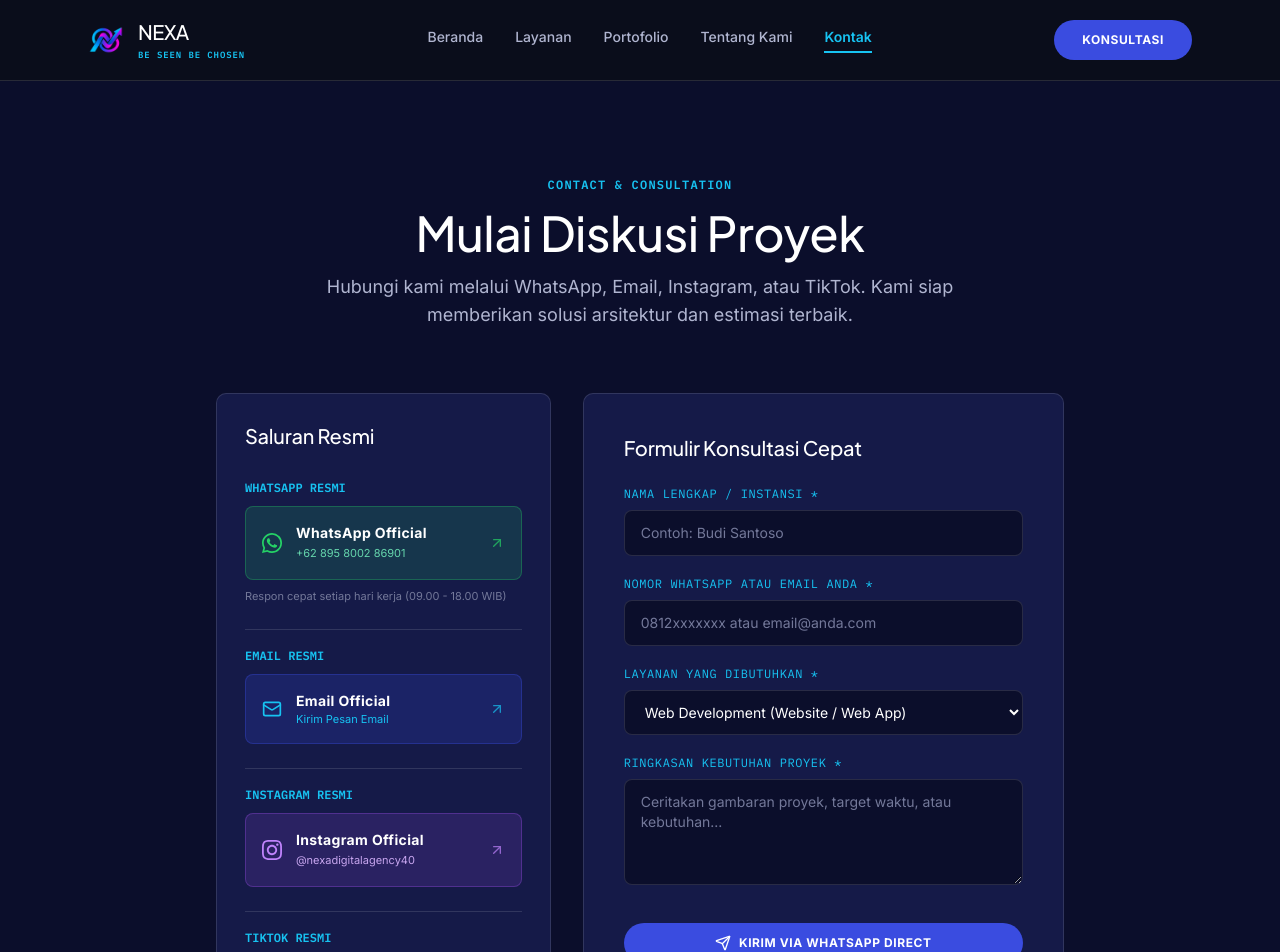
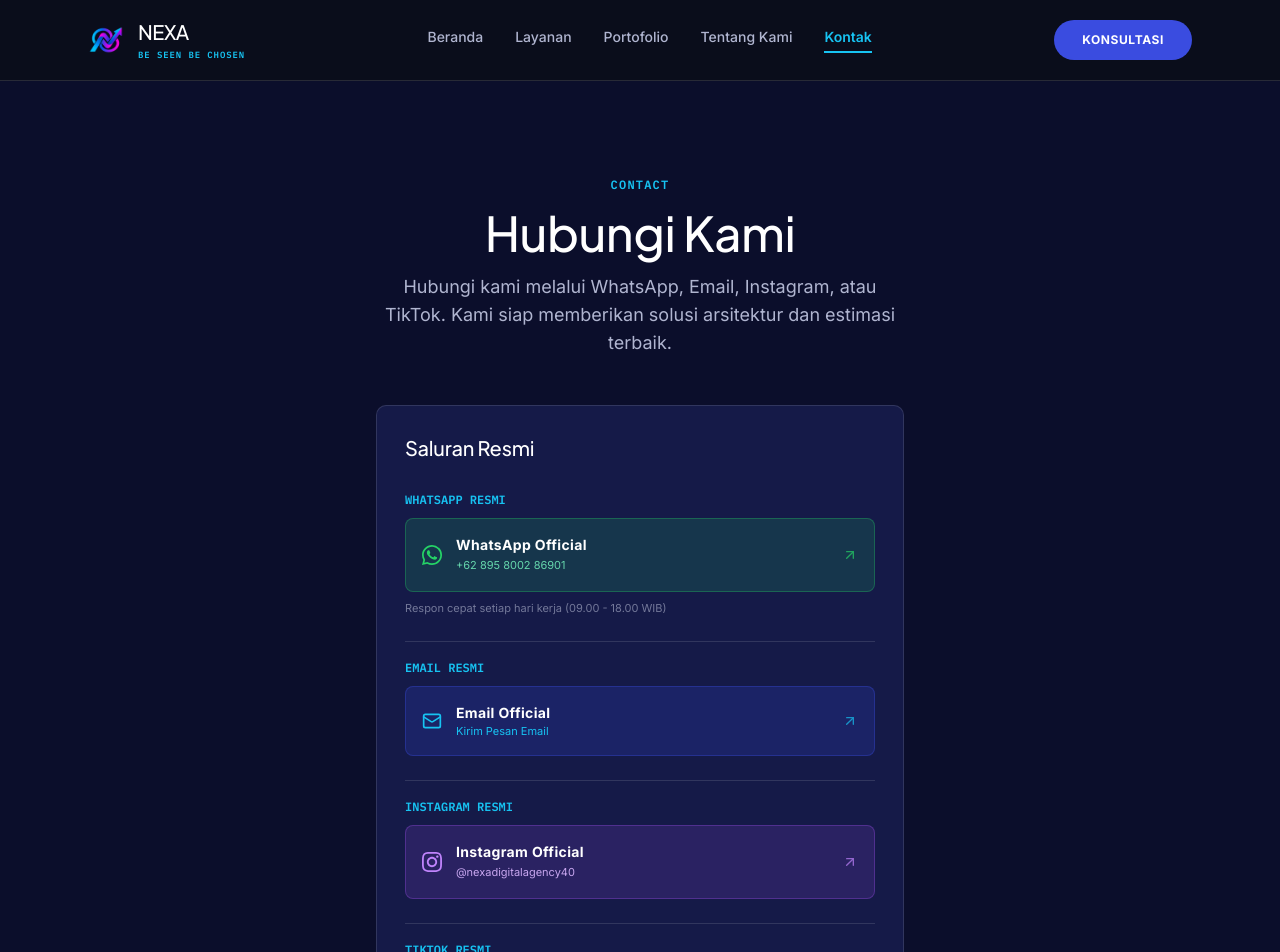
Before and after one commit to imanyunar/nexa-company, a Vue app: page /kontak in a window 1280 px wide. Shown: the top 952 px of the page. Built offline with nearby package versions, Linux system fonts and the light colour scheme; a web font is replaced by a local one.

Commit message:
remove: hapus form konsultasi dari halaman kontak

```diff
--- a/src/views/ContactView.vue
+++ b/src/views/ContactView.vue
@@ -1,16 +1,13 @@
 <template>
   <div class="bg-base text-white py-20 sm:py-24">
-    <div class="max-w-4xl mx-auto px-4 sm:px-6 space-y-16">
+    <div class="max-w-xl mx-auto px-4 sm:px-6 space-y-12">
 
-      <div class="text-center max-w-2xl mx-auto space-y-4">
-        <div class="text-xs font-mono t-cyan uppercase tracking-widest font-semibold">CONTACT & CONSULTATION</div>
-        <h1 class="text-4xl sm:text-5xl font-display font-light text-white">Mulai Diskusi Proyek</h1>
+      <div class="text-center space-y-4">
+        <div class="text-xs font-mono t-cyan uppercase tracking-widest font-semibold">CONTACT</div>
+        <h1 class="text-4xl sm:text-5xl font-display font-light text-white">Hubungi Kami</h1>
         <p class="t-muted text-base sm:text-lg leading-relaxed">Hubungi kami melalui WhatsApp, Email, Instagram, atau TikTok. Kami siap memberikan solusi arsitektur dan estimasi terbaik.</p>
       </div>
 
-      <div class="grid grid-cols-1 md:grid-cols-12 gap-8 items-start">
-        <!-- Sidebar Kontak -->
-        <div class="md:col-span-5 space-y-6">
       <div class="card-unified contact-card p-5 sm:p-7 space-y-6">
         <h2 class="text-xl font-display font-light text-white">Saluran Resmi</h2>
 
@@ -25,7 +22,6 @@
             style="background:rgba(37,211,102,0.15); border:1px solid rgba(37,211,102,0.3); color:#25D366;"
           >
             <div class="flex items-center gap-3.5 min-w-0">
-                  <!-- Official WhatsApp Vector Icon -->
               <svg class="w-5 h-5 shrink-0" fill="currentColor" viewBox="0 0 24 24">
                 <path d="M17.472 14.382c-.301-.15-1.781-.879-2.057-.98-.277-.101-.478-.15-.679.15-.2.301-.778.98-.954 1.18-.176.2-.352.226-.653.076-.301-.15-1.272-.469-2.424-1.496-.896-.799-1.501-1.787-1.677-2.088-.176-.301-.019-.464.132-.614.136-.135.301-.352.452-.528.151-.176.201-.301.301-.502.1-.2.05-.376-.025-.527-.075-.15-.679-1.637-.93-2.242-.244-.589-.493-.509-.679-.519l-.578-.01c-.2 0-.527.075-.803.376s-1.054 1.03-1.054 2.511 1.079 2.912 1.23 3.113c.15.201 2.124 3.244 5.146 4.55.719.311 1.28.497 1.718.636.722.23 1.378.197 1.898.12.579-.087 1.781-.728 2.032-1.431.251-.703.251-1.305.176-1.431-.076-.126-.276-.201-.577-.352zm-5.467 7.618a9.92 9.92 0 0 1-5.064-1.385l-.363-.215-3.766.988 1.005-3.67-.236-.375a9.932 9.932 0 0 1-1.523-5.289c0-5.485 4.463-9.948 9.952-9.948 2.658 0 5.158 1.036 7.034 2.914a9.89 9.89 0 0 1 2.912 7.034c0 5.487-4.464 9.949-9.95 9.949zm8.441-18.39A11.905 11.905 0 0 0 12.005 0C5.385 0 0 5.385 0 12.005c0 2.113.552 4.177 1.6 6.002L0 24l6.165-1.617a11.97 11.97 0 0 0 5.84 1.513h.005c6.619 0 12.005-5.385 12.005-12.005 0-3.208-1.25-6.224-3.52-8.496z"/>
               </svg>
@@ -69,7 +65,6 @@
             style="background:rgba(168,85,247,0.15); border:1px solid rgba(168,85,247,0.3); color:#C084FC;"
           >
             <div class="flex items-center gap-3.5 min-w-0">
-                  <!-- Official Instagram Vector Icon -->
               <svg class="w-5 h-5 shrink-0" fill="currentColor" viewBox="0 0 24 24">
                 <path d="M12 2.163c3.204 0 3.584.012 4.85.07 3.252.148 4.771 1.691 4.919 4.919.058 1.265.069 1.645.069 4.849 0 3.205-.012 3.584-.069 4.849-.149 3.225-1.664 4.771-4.919 4.919-1.266.058-1.644.07-4.85.07-3.204 0-3.584-.012-4.849-.07-3.26-.149-4.771-1.699-4.919-4.92-.058-1.265-.07-1.644-.07-4.849 0-3.204.013-3.583.07-4.849.149-3.227 1.664-4.771 4.919-4.919 1.266-.057 1.645-.069 4.849-.069zm0-2.163c-3.259 0-3.667.014-4.947.072-4.358.2-6.78 2.618-6.98 6.98-.059 1.281-.073 1.689-.073 4.948 0 3.259.014 3.668.072 4.948.2 4.358 2.618 6.78 6.98 6.98 1.281.058 1.689.072 4.948.072 3.259 0 3.668-.014 4.948-.072 4.354-.2 6.782-2.618 6.979-6.98.059-1.28.073-1.689.073-4.948 0-3.259-.014-3.667-.072-4.947-.196-4.354-2.617-6.78-6.979-6.98-1.281-.059-1.69-.073-4.949-.073zm0 5.838c-3.403 0-6.162 2.759-6.162 6.162s2.759 6.163 6.162 6.163 6.162-2.759 6.162-6.163c0-3.403-2.759-6.162-6.162-6.162zm0 10.162c-2.209 0-4-1.79-4-4 0-2.209 1.791-4 4-4s4 1.791 4 4c0 2.21-1.791 4-4 4zm6.406-11.845c-.796 0-1.441.645-1.441 1.44s.645 1.44 1.441 1.44c.795 0 1.439-.645 1.439-1.44s-.644-1.44-1.439-1.44z"/>
               </svg>
@@ -93,7 +88,6 @@
             style="background:rgba(230,32,197,0.15); border:1px solid rgba(230,32,197,0.3); color:#F472B6;"
           >
             <div class="flex items-center gap-3.5 min-w-0">
-                  <!-- Official TikTok Vector Icon -->
               <svg class="w-5 h-5 shrink-0" fill="currentColor" viewBox="0 0 24 24">
                 <path d="M12.525.02c1.31-.02 2.61-.01 3.91-.02.08 1.53.63 3.09 1.75 4.17 1.12 1.11 2.7 1.62 4.24 1.79v4.03c-1.44-.05-2.89-.35-4.2-.97-.57-.26-1.1-.59-1.62-.93-.01 2.92.01 5.84-.02 8.75-.08 1.4-.54 2.79-1.35 3.94-1.31 1.92-3.58 3.17-5.91 3.21-1.43.08-2.86-.31-4.08-1.03-2.02-1.19-3.44-3.37-3.65-5.71-.02-.5-.03-1-.01-1.49.18-1.9 1.12-3.72 2.58-4.96 1.66-1.44 3.98-2.13 6.15-1.72.02 1.48-.04 2.96-.04 4.44-.99-.32-2.15-.23-3.02.37-.63.41-1.11 1.04-1.36 1.75-.21.51-.15 1.07-.14 1.61.24 1.64 1.82 3.02 3.5 2.87 1.12-.01 2.19-.66 2.77-1.61.19-.33.4-.67.41-1.06.1-1.79.06-3.57.07-5.36.01-4.03-.01-8.05.02-12.07z"/>
               </svg>
@@ -112,62 +106,13 @@
         </div>
       </div>
     </div>
-
-        <!-- Form Konsultasi -->
-        <div class="md:col-span-7 card-unified contact-card p-6 sm:p-8 md:p-10 space-y-6">
-          <h2 class="text-xl font-display font-light text-white">Formulir Konsultasi Cepat</h2>
-          <form @submit.prevent="submitForm" class="space-y-5">
-            <div class="space-y-2">
-              <label for="nama" class="block text-xs font-mono t-cyan uppercase tracking-wider">Nama Lengkap / Instansi *</label>
-              <input id="nama" v-model="form.name" type="text" required placeholder="Contoh: Budi Santoso" class="w-full bg-base border b-subtle rounded-lg px-4 py-3 text-sm text-white outline-none transition-all placeholder:t-faint" style="border-color:rgba(255,255,255,0.12);" />
-            </div>
-            <div class="space-y-2">
-              <label for="kontak_info" class="block text-xs font-mono t-cyan uppercase tracking-wider">Nomor WhatsApp atau Email Anda *</label>
-              <input id="kontak_info" v-model="form.contact" type="text" required placeholder="0812xxxxxxx atau email@anda.com" class="w-full bg-base border b-subtle rounded-lg px-4 py-3 text-sm text-white outline-none transition-all placeholder:t-faint" style="border-color:rgba(255,255,255,0.12);" />
-            </div>
-            <div class="space-y-2">
-              <label class="block text-xs font-mono t-cyan uppercase tracking-wider">Layanan yang Dibutuhkan *</label>
-              <select v-model="form.service" class="w-full bg-base border b-subtle rounded-lg px-4 py-3 text-sm text-white outline-none transition-all" style="border-color:rgba(255,255,255,0.12);">
-                <option style="background:#0B0E2B; color:#fff;" value="Web Development">Web Development (Website / Web App)</option>
-                <option style="background:#0B0E2B; color:#fff;" value="Data Analysis">Data Analysis & Dashboard</option>
-                <option style="background:#0B0E2B; color:#fff;" value="Game Development">Game Development (2D/3D / Edukasi)</option>
-                <option style="background:#0B0E2B; color:#fff;" value="Lainnya">Lainnya / Diskusi Umum</option>
-              </select>
-            </div>
-            <div class="space-y-2">
-              <label for="pesan" class="block text-xs font-mono t-cyan uppercase tracking-wider">Ringkasan Kebutuhan Proyek *</label>
-              <textarea id="pesan" v-model="form.message" rows="4" required placeholder="Ceritakan gambaran proyek, target waktu, atau kebutuhan..." class="w-full bg-base border b-subtle rounded-lg px-4 py-3 text-sm text-white outline-none transition-all resize-y placeholder:t-faint" style="border-color:rgba(255,255,255,0.12);"></textarea>
-            </div>
-            <div class="pt-3">
-              <button type="submit" class="btn-pill-primary w-full text-xs font-bold uppercase tracking-wider py-4 flex items-center justify-center gap-2">
-                <Send class="w-4 h-4" />
-                <span>Kirim via WhatsApp Direct</span>
-              </button>
-            </div>
-            <p v-if="sent" class="text-xs text-center pt-2 font-mono flex items-center justify-center gap-1.5" style="color:#27C93F;">
-              <CheckCircle2 class="w-4 h-4" />
-              <span>Menyiapkan pesan ke WhatsApp Nexa Digital Agency...</span>
-            </p>
-          </form>
-        </div>
-      </div>
-    </div>
   </div>
 </template>
 
 <script setup>
-import { ref, onMounted } from 'vue'
-import { Mail, Send, CheckCircle2, ArrowUpRight } from 'lucide-vue-next'
+import { onMounted } from 'vue'
+import { Mail, ArrowUpRight } from 'lucide-vue-next'
 import { animateStaggerFadeIn } from '../utils/animations'
 
-const form = ref({ name: '', contact: '', service: 'Web Development', message: '' })
-const sent = ref(false)
-
 onMounted(() => { animateStaggerFadeIn('.contact-card', { delay: 150, stagger: 120 }) })
-
-function submitForm() {
-  sent.value = true
-  const text = `Halo Nexa Digital Agency,\n\nNama: ${form.value.name}\nKontak: ${form.value.contact}\nLayanan: ${form.value.service}\n\nPesan/Kebutuhan:\n${form.value.message}`
-  window.open(`https://wa.me/62895800286901?text=${encodeURIComponent(text)}`, '_blank')
-}
 </script>
```
Lines whose indentation alone changed are shown as unchanged.
